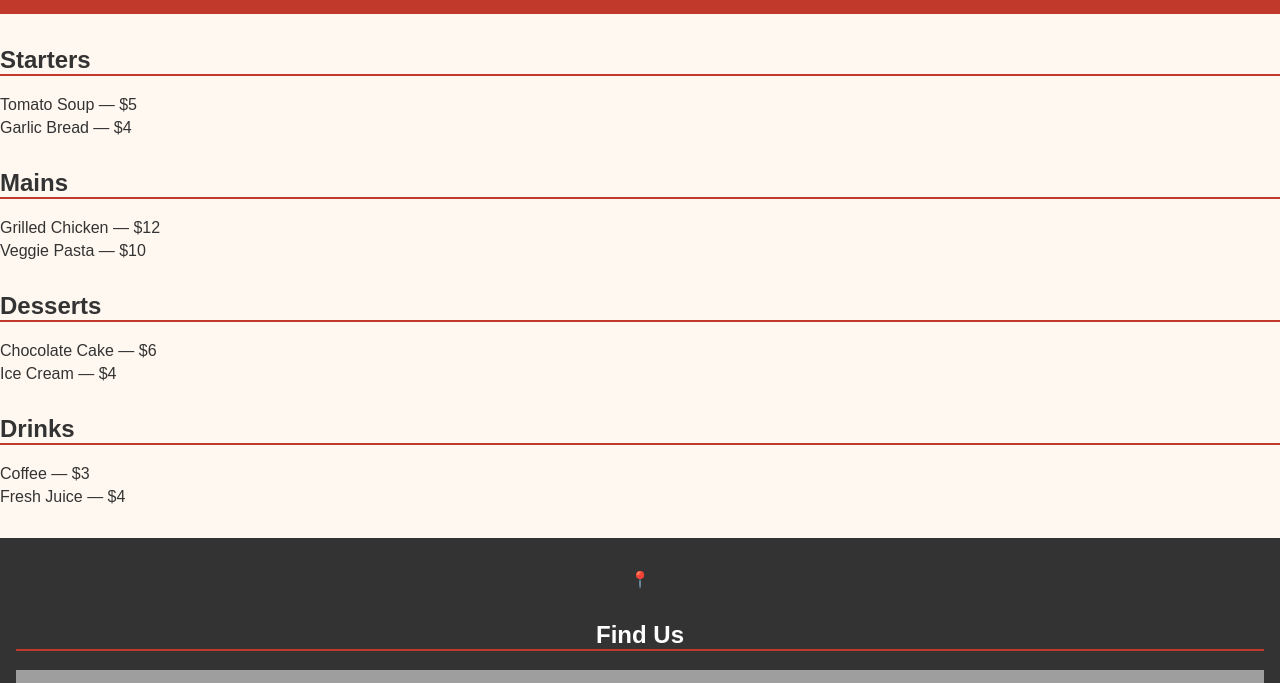
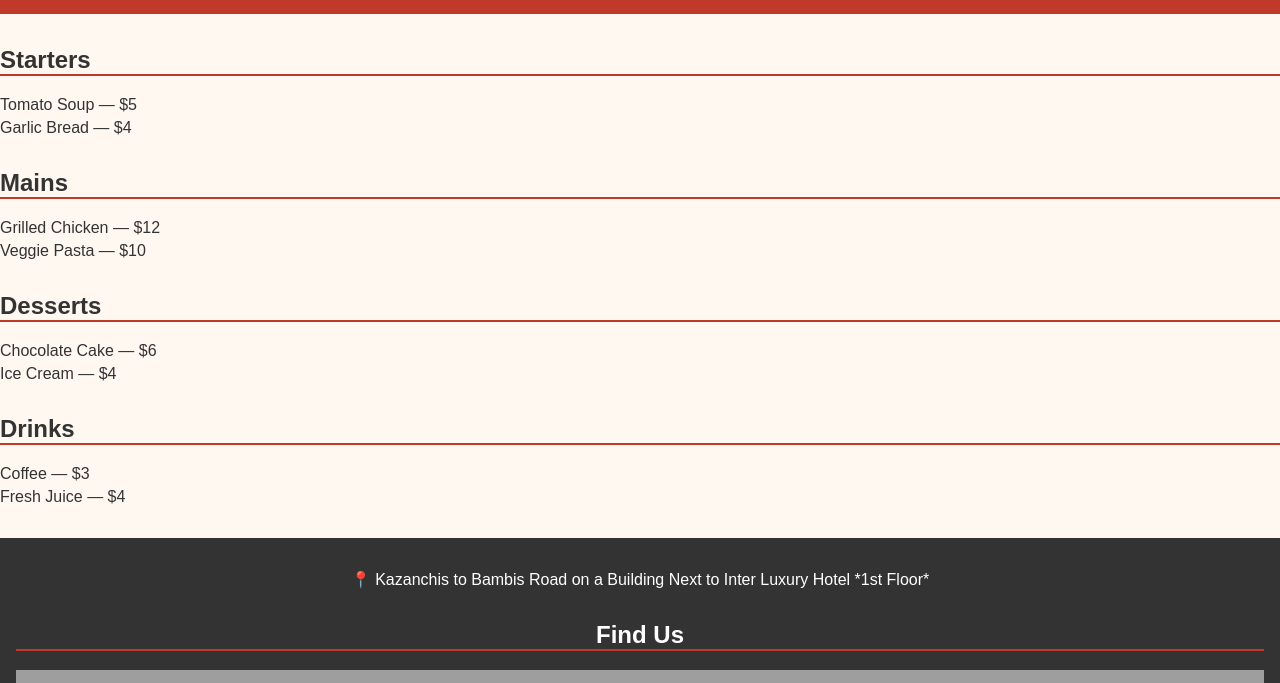
Before and after one commit to abrshkad/Restaurant-Menu, a plain HTML site: page index.html in a window 1280 px wide. Shown: the part 117-800 px from the top of the page. Drawn offline with Linux system fonts and the light colour scheme; grey boxes are pictures that could not be loaded.

Commit message:
Update index.html

```diff
--- a/index.html
+++ b/index.html
@@ -52,7 +52,8 @@
   </main>
 
   <footer>
-    <p>📍 <section id="location">
+    <p>📍 Kazanchis to Bambis Road on a Building Next to Inter Luxury Hotel
+*1st Floor* <section id="location">
   <h2>Find Us</h2>
   <iframe
     src="https://www.google.com/maps/embed?pb=YOUR-EMBED-CODE-HERE"
@@ -64,7 +65,7 @@
     referrerpolicy="no-referrer-when-downgrade">
   </iframe>
 </section>
- | ⏰ Open 11am–10pm | 📞 (555) 123-4567</p>
+ | ⏰ Open 8:00–22:00 | 📞0989639124</p>
   </footer>
 </body>
 </html>
```
